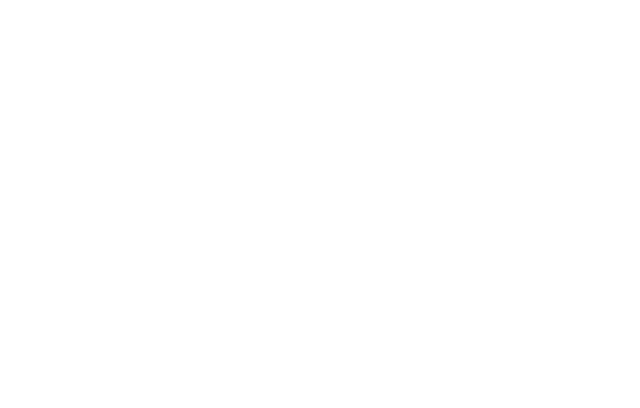
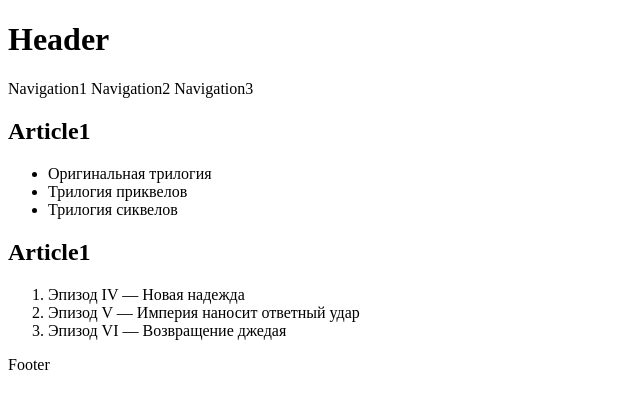
Before and after one commit to js-tasks-ru/htmlcss-20210114_rheingold2, a website: page 02-dz0/01-semantic-mockup/solution.html in a window 1280 px wide. Shown: the whole page, without its empty margins (0-640 px from the left). Drawn offline with Linux system fonts and the light colour scheme.

Commit message:
Решение Вводной задачи

```diff
--- a/02-dz0/01-semantic-mockup/solution.html
+++ b/02-dz0/01-semantic-mockup/solution.html
@@ -1,4 +1,40 @@
 <!DOCTYPE html>
 <html lang="ru">
     <!-- Ваше решение -->
+    <head>
+        <meta charset="utf-8">
+        <link rel="stylesheet" href="./style.css">
+    </head>
+    <body>
+        <header>
+            <h1>Header</h1>
+            <nav>
+                <span>Navigation1</span>
+                <span>Navigation2</span>
+                <span>Navigation3</span>
+            </nav>
+        </header>
+        <main>
+            <article>
+                <h2>Article1</h2>
+                <ul>
+                    <li>Оригинальная трилогия</li>
+                    <li>Трилогия приквелов</li>
+                    <li>Трилогия сиквелов</li>
+                </ul>
+            </article>
+            <article>
+                <h2>Article1</h2>
+                <ol>
+                    <li>Эпизод IV — Новая надежда</li>
+                    <li>Эпизод V — Империя наносит ответный удар</li>
+                    <li>Эпизод VI — Возвращение джедая</li>
+                </ol>
+            </article>
+        </main>
+        <footer>
+            Footer
+        </footer>
+
+    </body>
 </html>
```
